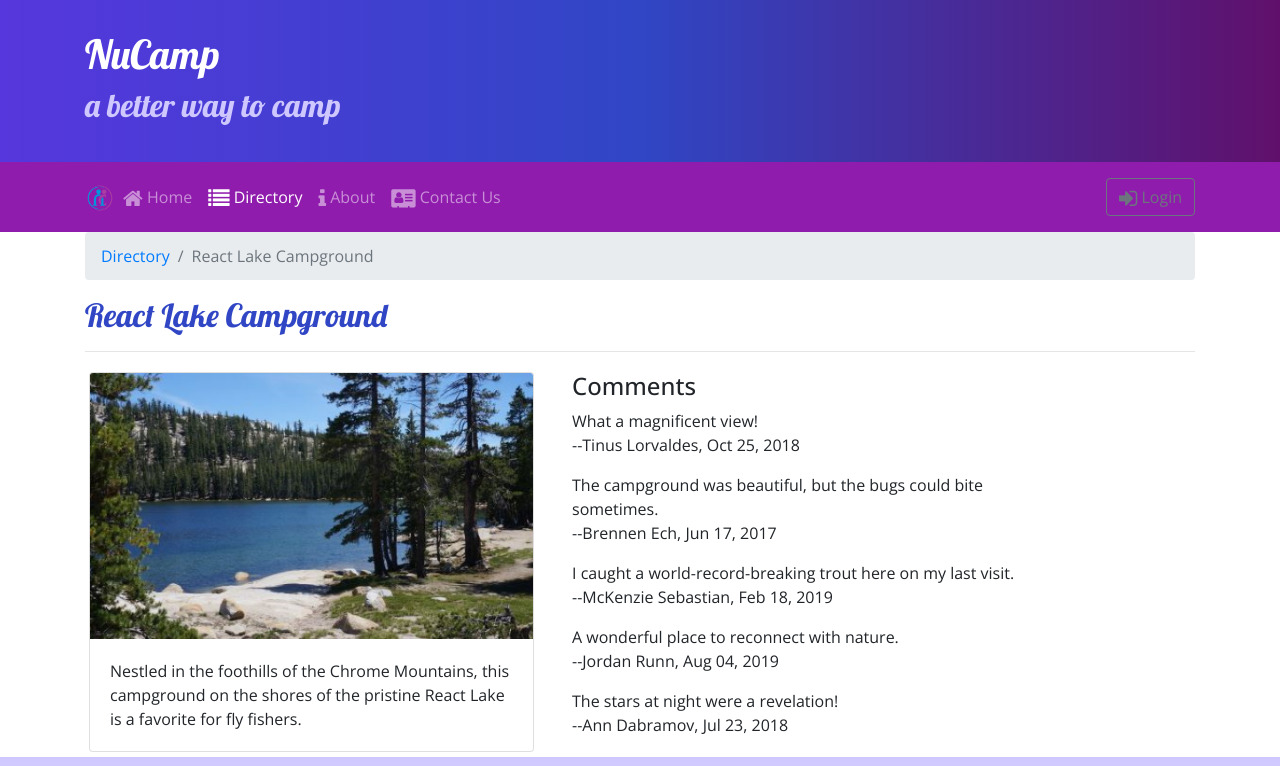
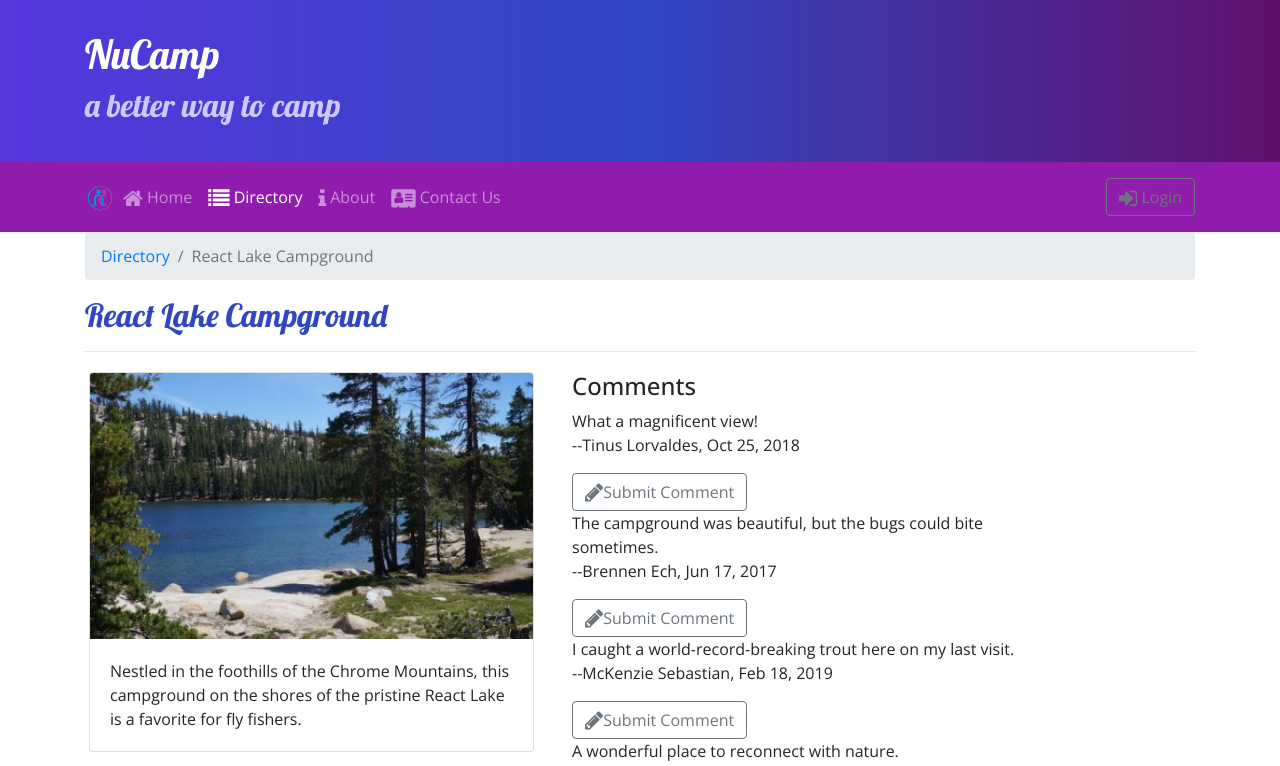
Before and after one commit to veronicaadler/nucampsitereact, a React (Create React App) app: page /directory/0 in a window 1280 px wide. Shown: the top 766 px of the page. Built offline with nearby package versions, Linux system fonts and the light colour scheme.

Commit message:
added button

```diff
--- a/src/components/CampsiteInfoComponent.js
+++ b/src/components/CampsiteInfoComponent.js
@@ -1,8 +1,17 @@
-import React from 'react';
-import { Card, CardImg, CardText, CardBody, Breadcrumb, BreadcrumbItem } from 'reactstrap';
+import React, { Component } from 'react';
+import { Card, CardImg, CardText, CardBody, Breadcrumb, BreadcrumbItem, Button } from 'reactstrap';
 import { Link } from 'react-router-dom';
 
+class CommentForm extends Component {
+    render() {
+        return(
+            <Button outline>
+                <i className="fa fa-pencil fa-lg" />Submit Comment
+            </Button>
+        )
+    }
 
+}
 
  function RenderComments({comments}) {
         if (comments) {
@@ -13,6 +22,7 @@
                     <div key={comment.id}>
                     <p className="mb-0 pb-0">{comment.text}</p>
                     <p>--{comment.author}, {new Intl.DateTimeFormat('en-US', { year: 'numeric', month: 'short', day: '2-digit'}).format(new Date(Date.parse(comment.date)))}</p>
+                    <CommentForm />
                 </div>
                 )}
                 )
```
